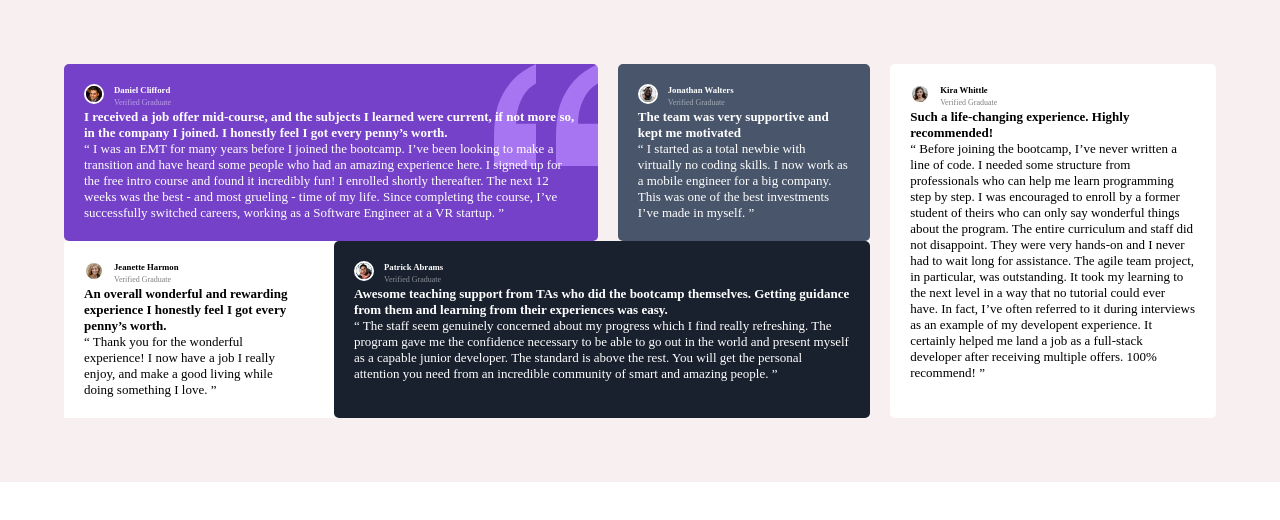
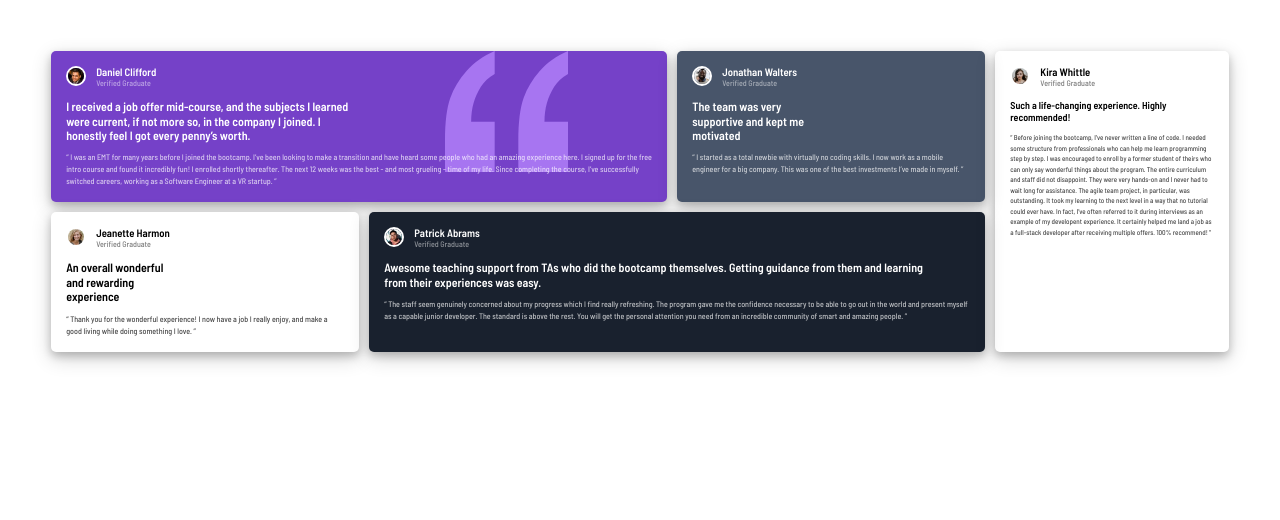
Before and after one commit to ibifaa/Grid-Review, a plain HTML site: page index.html in a window 1280 px wide. Drawn offline with Linux system fonts and the light colour scheme.

Commit message:
completed desktop view

```diff
--- a/index.html
+++ b/index.html
@@ -5,15 +5,19 @@
     <meta charset="UTF-8">
     <meta name="viewport" content="width=device-width, initial-scale=1.0">
     <title>Testimonial Grid</title>
+    <link rel="preconnect" href="https://fonts.googleapis.com">
+    <link rel="preconnect" href="https://fonts.gstatic.com" crossorigin>
+    <link
+        href="https://fonts.googleapis.com/css2?family=Barlow+Semi+Condensed:wght@500;600&family=Inter&family=Josefin+Sans:wght@300;400;600&family=Karla&family=Poppins:wght@400;500;700&family=Roboto&display=swap"
+        rel="stylesheet">
     <link rel="stylesheet" href="styles.css">
 </head>
 
 <body>
-    <div class="container">
-
-        <div class="left-section">
-            <div class="left-top">
-                <div class="top-inner-box-1 box">
+    <main>
+        <div class="left">
+            <div class="subOne">
+                <div class="subOne-One box">
                     <div class="title-section flex">
                         <div class="image-section">
                             <img src="images/image-daniel.jpg" alt="daniel photo">
@@ -24,10 +28,12 @@
                         </div>
                     </div>
                     <div class="main-content">
-                        <h4>I received a job offer mid-course, and the subjects I learned were current, if not more so,
-                            in the company I joined. I honestly feel I got every penny’s worth.
+                        <h4 class="heading">I received a job offer mid-course, and the subjects I learned <br> were
+                            current,
+                            if not more so,
+                            in the company I joined. I <br> honestly feel I got every penny’s worth.
                         </h4>
-                        <p>
+                        <p class="lighter">
                             “ I was an EMT for many years before I joined the bootcamp. I’ve been looking to make a
                             transition and have heard some people who had an amazing experience here. I signed up
                             for the free intro course and found it incredibly fun! I enrolled shortly thereafter.
@@ -39,7 +45,7 @@
                     </div>
                 </div>
 
-                <div class="top-inner-box-2 box">
+                <div class="subOne-Two box">
                     <div class="title-section flex">
                         <div class="image-section">
                             <img src="images/image-jonathan.jpg" alt="jonathan photo">
@@ -50,9 +56,9 @@
                         </div>
                     </div>
                     <div class="main-content">
-                        <h4> The team was very supportive and kept me motivated
+                        <h4 class="heading"> The team was very <br> supportive and kept me <br> motivated
                         </h4>
-                        <p>
+                        <p class="lighter">
                             “ I started as a total newbie with virtually no coding skills. I now work as a mobile
                             engineer
                             for a big company. This was one of the best investments I’ve made in myself. ”
@@ -62,8 +68,8 @@
                 </div>
             </div>
 
-            <div class="left-bottom">
-                <div class="bottom-inner-box-1 box">
+            <div class="subTwo">
+                <div class="subTwo-One box">
                     <div class="title-section flex">
                         <div class="image-section">
                             <img src="images/image-jeanette.jpg" alt="Jeanette photo">
@@ -74,10 +80,10 @@
                         </div>
                     </div>
                     <div class="main-content">
-                        <h4>An overall wonderful and rewarding experience
-                            I honestly feel I got every penny’s worth.
+                        <h4 class="heading">An overall wonderful <br> and rewarding <br> experience
+
                         </h4>
-                        <p>
+                        <p class="lighter">
                             “ Thank you for the wonderful experience! I now have a job I really enjoy, and make a
                             good living
                             while doing something I love. ”
@@ -87,7 +93,7 @@
                     </div>
                 </div>
 
-                <div class="bottom-inner-box-2 box">
+                <div class="subTwo-Two box">
                     <div class="title-section flex">
                         <div class="image-section">
                             <img src="images/image-patrick.jpg" alt="patrick photo">
@@ -97,13 +103,15 @@
                             <p>Verified Graduate</p>
                         </div>
                     </div>
+
                     <div class="main-content">
-                        <h4>Awesome teaching support from TAs who did the bootcamp themselves. Getting guidance from
+                        <h4 class="heading">Awesome teaching support from TAs who did the bootcamp themselves. Getting
+                            guidance from
                             them
                             and
-                            learning from their experiences was easy.
+                            learning <br> from their experiences was easy.
                         </h4>
-                        <p>
+                        <p class="lighter">
                             “ The staff seem genuinely concerned about my progress which I find really refreshing. The
                             program
                             gave me the confidence necessary to be able to go out in the world and present myself as a
@@ -122,7 +130,7 @@
             </div>
         </div>
 
-        <div class="right-section box">
+        <div class="right box">
             <div class="title-section flex">
                 <div class="image-section">
                     <img src="images/image-kira.jpg" alt="kira photo">
@@ -133,9 +141,9 @@
                 </div>
             </div>
             <div class="main-content">
-                <h4>Such a life-changing experience. Highly recommended!
+                <h4 class="heading">Such a life-changing experience. Highly recommended!
                 </h4>
-                <p>
+                <p class="lighter">
                     “ Before joining the bootcamp, I’ve never written a line of code. I needed some structure from
                     professionals who can help me learn programming step by step. I was encouraged to enroll by a
                     former
--- a/styles.css
+++ b/styles.css
@@ -8,67 +8,66 @@
 
 
 body{
-    font-size: 13px;
+
+    font-family: 'Barlow Semi Condensed';
+    padding: 4%;
+    color: white;
 }
 
-.container{
-    display: grid;
-    gap: 20px;
-    grid-template-columns: (12, 1fr);
-    padding: 5%;
-    background-color: rgb(248, 240, 240);
+p{
+    font-size: 8px;
+    line-height: 1.5;
 }
 
-.left-section{
-    grid-column: 1/9;
+h4{
+    font-size: 12px;
+    margin-bottom: 9px;
+    line-height: 1.2;
 }
 
-.left-top{
+
+main{
+  width: 100%;
     display: grid;
-    grid-template-columns: (12, 1fr);
-    gap: 20px;
+    grid-template-columns: 4fr 1fr;
+    gap: 10px;
+    height: fit-content;
 }
 
-.top-inner-box-1{
+.left{
+    display: grid;
+    gap: 10px;
+    height: fit-content;
+    /* height: 50vh; */
+}
+
+.right{
+    color: black;
+}
+
+.box{
+    padding: 15px;
+    border-radius: 5px;
+    box-shadow: 0 4px 8px 0 rgba(0, 0, 0, 0.2), 0 6px 20px 0 rgba(0, 0, 0, 0.19);
+}
+
+.subOne{
+
+    display: grid;
+    grid-template-columns: 2fr 1fr;
+    gap: 10px;
+    width: 100%;
+    height: fit-content;
+    /* height: 42vh; */
+
+}
+
+.subOne-One{
     background-image: url("images/bg-pattern-quotation.svg");
     background-repeat: no-repeat;
-    background-position: top right;
-    grid-column: 1/9;
+    background-position: top right 20%;
+    background-size:20%;
     background-color: hsl(263, 55%, 52%);
-}
-
-.top-inner-box-2{
-    grid-column:9/12 ;
-    background-color: hsl(217, 19%, 35%);
-}
-
-.left-bottom{
-    display: grid;
-    grid-template-columns: (12, 1fr);
-    background-color: white;
-    gap: 20px;
-}
-
-.bottom-inner-box-1{
-    grid-column:1/4 ;
-}
-
-.bottom-inner-box-2{
-    grid-column: 4/12;
-    background-color: hsl(219, 29%, 14%);
-}
-
-.right-section{
-    grid-column: 9/12;
-    background-color: white;
-}
-
-.flex{
-    display: flex;
-}
-.box{
-    padding: 20px;
-    border-radius: 5px;
 }
 
 img{
@@ -83,28 +82,79 @@ img{
 }
 
 .title-section h6{
-    line-height: 1.5;
+    line-height: 1.2;
 }
 .title-section p{
     opacity: 50%;
+    line-height: 1.2;
+}
+
+
+.subOne-Two{
+    background-color: hsl(217, 19%, 35%);
+}
+
+.subOne-One .main-content h4{
+    /* width: 90%; */
+    font-size: 12px;
+
+}
+
+.subTwo{
+    /* background-color: rgb(64, 35, 131);  */
+    display: grid;
+    grid-template-columns: 1fr 2fr;
+    gap: 10px;
+    width: 100%;
+    /* height: 42vh; */
+}
+
+.subTwo-One{
+    background-color:  hsl(0, 0%, 100%);
+    color: black;
+}
+
+.subTwo-Two{
+    background-color: hsl(219, 29%, 14%)
+}
+
+.flex{
+    display: flex;
+}
+
+.title-section{
+    margin-bottom: 10px;
+}
+
+.right-section .details-section h6{
+    color: black;
+    font-size: 12px;
+    opacity: 70%;
+    margin-bottom: 10px;
+}
+
+
+.right-section .details-section h6{
+    color: black;
+    font-size: 12px;
+    opacity: 70%;
+    margin-bottom: 10px;
+}
+
+.lighter{
+    opacity: 70%;
+}
+
+.right .main-content h4{
+    font-size: 10px;
+}
+
+.right .main-content .lighter{
+    font-size: 7px;
     line-height: 1.5;
 }
 
 
-.details-section p{
-    font-size: 8px;
-}
 
 
-h4, h6, p {
-    color: #fff;
-}
-
-.right-section p, .right-section h6, .right-section h4 ,
- .bottom-inner-box-1 h4, .bottom-inner-box-1 h6, .bottom-inner-box-1 p {
-    color: #000;
-}
-
-.main h6{
-    opacity: 70%;
-}
+/* }
```
